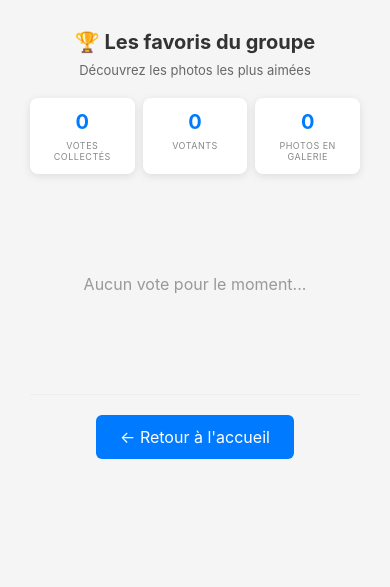
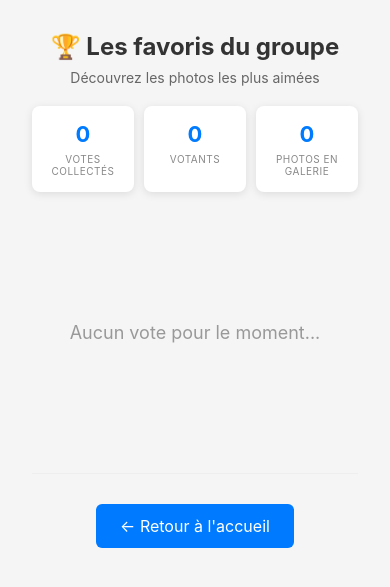
Before and after one commit to Tiritibambix/VoteGallery, a Flask app: page /results in a window 390 px wide. Shown: the top 587 px of the page. Run offline with Flask 3, Linux system fonts and the light colour scheme; data that the repository does not hold is empty.

Commit message:
fix: agrandir les photos et barres de votes dans results
Images passent de 100px à 200px en desktop
Barres passent de 8px à 12px en hauteur
Augmenter padding et gaps globalement
Améliorer lisibilité des textes (16px au lieu de 14px)
Meilleure visibilité des résultats sur tous écrans
Responsive amélioré avec bonnes proportions

```diff
--- a/static/results.css
+++ b/static/results.css
@@ -1,52 +1,52 @@
 .results-container {
-    max-width: 1000px;
+    max-width: 1200px;
     margin: 0 auto;
     padding: 20px;
 }
 
 .results-header {
     text-align: center;
-    margin-bottom: 40px;
+    margin-bottom: 50px;
 }
 
 .results-header h1 {
-    font-size: 28px;
+    font-size: 36px;
     color: #333;
     margin-bottom: 10px;
 }
 
 .results-subtitle {
-    font-size: 16px;
+    font-size: 18px;
     color: #666;
     margin-bottom: 30px;
 }
 
 .results-stats {
     display: grid;
-    grid-template-columns: repeat(auto-fit, minmax(120px, 1fr));
-    gap: 15px;
-    margin-bottom: 20px;
+    grid-template-columns: repeat(auto-fit, minmax(150px, 1fr));
+    gap: 20px;
+    margin-bottom: 30px;
 }
 
 .stat-card {
     background: white;
-    padding: 20px;
+    padding: 25px;
     border-radius: 8px;
     box-shadow: 0 2px 8px rgba(0,0,0,0.1);
     display: flex;
     flex-direction: column;
     align-items: center;
-    gap: 8px;
+    gap: 10px;
 }
 
 .stat-number {
-    font-size: 28px;
+    font-size: 36px;
     font-weight: bold;
     color: #007bff;
 }
 
 .stat-label {
-    font-size: 11px;
+    font-size: 13px;
     color: #888;
     text-transform: uppercase;
     letter-spacing: 0.5px;
@@ -56,18 +56,18 @@
 .results-grid {
     display: flex;
     flex-direction: column;
-    gap: 15px;
-    margin-bottom: 40px;
+    gap: 20px;
+    margin-bottom: 50px;
 }
 
 .result-card {
     background: white;
     border-radius: 8px;
-    padding: 15px;
+    padding: 25px;
     box-shadow: 0 2px 8px rgba(0,0,0,0.1);
     display: grid;
-    grid-template-columns: 50px 1fr;
-    gap: 15px;
+    grid-template-columns: 70px 200px 1fr;
+    gap: 25px;
     align-items: center;
     transition: all 0.3s;
 }
@@ -78,21 +78,22 @@
 }
 
 .result-rank {
-    font-size: 28px;
+    font-size: 40px;
     font-weight: bold;
     text-align: center;
     color: #ffd700;
 }
 
 .result-image {
-    width: 100px;
-    height: 100px;
+    width: 200px;
+    height: 200px;
     border-radius: 8px;
     overflow: hidden;
     background: #f0f0f0;
     display: flex;
     align-items: center;
     justify-content: center;
+    box-shadow: 0 2px 6px rgba(0,0,0,0.1);
 }
 
 .result-image img {
@@ -105,159 +106,182 @@
 .result-info {
     display: flex;
     flex-direction: column;
-    gap: 10px;
+    gap: 15px;
 }
 
 .result-bar {
     width: 100%;
-    height: 8px;
+    height: 12px;
     background: #e0e0e0;
-    border-radius: 4px;
+    border-radius: 6px;
     overflow: hidden;
 }
 
 .result-bar-fill {
     height: 100%;
     background: linear-gradient(90deg, #007bff, #0056b3);
-    border-radius: 4px;
+    border-radius: 6px;
     transition: width 0.6s ease-out;
 }
 
 .result-votes {
-    font-size: 14px;
-    color: #666;
-    font-weight: 500;
+    font-size: 16px;
+    color: #333;
+    font-weight: 600;
 }
 
 .results-footer {
     text-align: center;
-    padding-top: 20px;
+    padding-top: 30px;
     border-top: 1px solid #eee;
 }
 
 .loading {
     text-align: center;
-    padding: 40px 20px;
+    padding: 60px 20px;
     color: #999;
     font-size: 16px;
 }
 
 .no-results {
     text-align: center;
-    padding: 60px 20px;
+    padding: 80px 20px;
     color: #999;
-    font-size: 16px;
+    font-size: 18px;
 }
 
 .error {
     text-align: center;
-    padding: 40px 20px;
+    padding: 60px 20px;
     color: #d32f2f;
     font-size: 16px;
 }
 
-@media (max-width: 640px) {
+@media (max-width: 1024px) {
+    .result-card {
+        grid-template-columns: 60px 150px 1fr;
+        gap: 20px;
+        padding: 20px;
+    }
+
+    .result-image {
+        width: 150px;
+        height: 150px;
+    }
+
+    .result-rank {
+        font-size: 32px;
+    }
+}
+
+@media (max-width: 768px) {
     .results-container {
         padding: 15px;
     }
 
     .results-header h1 {
+        font-size: 28px;
+    }
+
+    .results-subtitle {
+        font-size: 16px;
+    }
+
+    .results-stats {
+        gap: 15px;
+        grid-template-columns: repeat(3, 1fr);
+    }
+
+    .stat-card {
+        padding: 18px;
+    }
+
+    .stat-number {
+        font-size: 28px;
+    }
+
+    .stat-label {
+        font-size: 11px;
+    }
+
+    .result-card {
+        grid-template-columns: 55px 120px 1fr;
+        gap: 15px;
+        padding: 15px;
+    }
+
+    .result-image {
+        width: 120px;
+        height: 120px;
+    }
+
+    .result-rank {
+        font-size: 28px;
+    }
+
+    .result-bar {
+        height: 10px;
+    }
+
+    .result-votes {
+        font-size: 14px;
+    }
+}
+
+@media (max-width: 480px) {
+    .results-container {
+        padding: 12px;
+    }
+
+    .results-header h1 {
         font-size: 24px;
+        margin-bottom: 8px;
     }
 
     .results-subtitle {
         font-size: 14px;
+        margin-bottom: 20px;
     }
 
     .results-stats {
         gap: 10px;
+        grid-template-columns: repeat(3, 1fr);
     }
 
     .stat-card {
         padding: 15px;
+        gap: 6px;
     }
 
     .stat-number {
-        font-size: 24px;
+        font-size: 22px;
     }
 
     .stat-label {
         font-size: 10px;
     }
 
+    .results-grid {
+        gap: 15px;
+    }
+
     .result-card {
+        grid-template-columns: 50px 100px 1fr;
         gap: 12px;
         padding: 12px;
+    }
+
+    .result-image {
+        width: 100px;
+        height: 100px;
     }
 
     .result-rank {
         font-size: 24px;
     }
 
-    .result-image {
-        width: 80px;
-        height: 80px;
-    }
-
-    .result-votes {
-        font-size: 13px;
-    }
-}
-
-@media (max-width: 480px) {
-    .results-container {
-        padding: 10px;
-    }
-
-    .results-header h1 {
-        font-size: 20px;
-        margin-bottom: 8px;
-    }
-
-    .results-subtitle {
-        font-size: 13px;
-        margin-bottom: 20px;
-    }
-
-    .results-stats {
-        gap: 8px;
-        grid-template-columns: repeat(3, 1fr);
-    }
-
-    .stat-card {
-        padding: 12px;
-        gap: 6px;
-    }
-
-    .stat-number {
-        font-size: 20px;
-    }
-
-    .stat-label {
-        font-size: 9px;
-    }
-
-    .results-grid {
-        gap: 12px;
-    }
-
-    .result-card {
-        gap: 10px;
-        padding: 10px;
-        grid-template-columns: 45px 1fr;
-    }
-
-    .result-rank {
-        font-size: 20px;
-    }
-
-    .result-image {
-        width: 70px;
-        height: 70px;
-    }
-
     .result-bar {
-        height: 6px;
+        height: 8px;
     }
 
     .result-votes {
```
